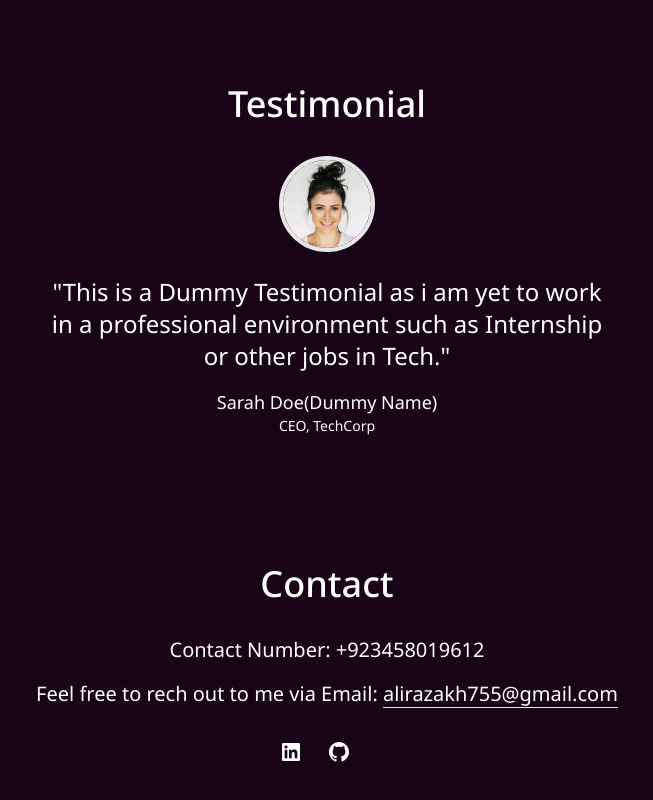
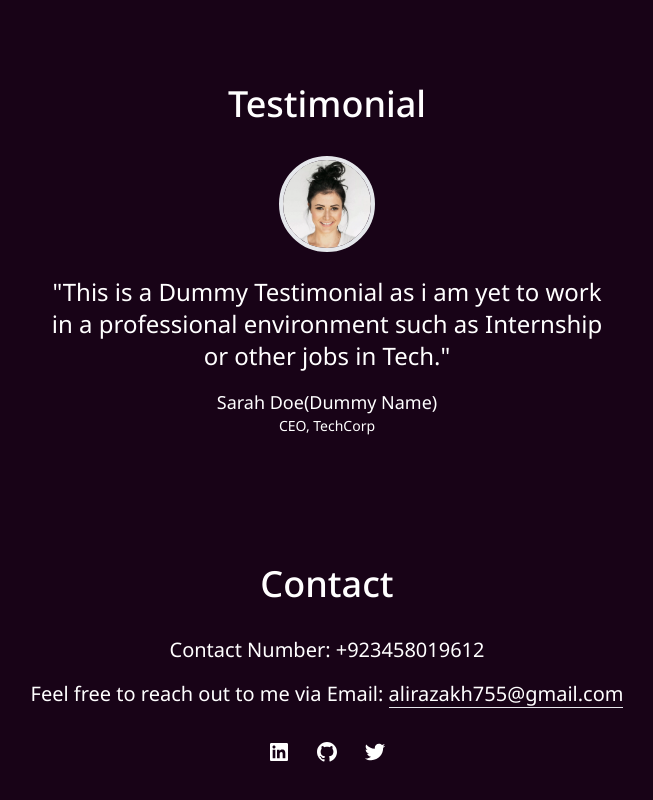
Before and after one commit to aleeraaza/resume, a React (Vite) app: page / in a window 1280 px wide. Shown: the part 5207-6007 px from the top of the page, without its empty margins (313-966 px from the left). Built offline with nearby package versions, Linux system fonts and the light colour scheme; a web font is replaced by a local one.

Commit message:
Resolved merge conflicts

```diff
--- a/src/components/Contact.jsx
+++ b/src/components/Contact.jsx
@@ -1,4 +1,8 @@
-import { RiGithubFill, RiLinkedinBoxFill } from "@remixicon/react";
+import {
+  RiGithubFill,
+  RiLinkedinBoxFill,
+  RiTwitterFill,
+} from "@remixicon/react";
 import { useEffect, useRef } from "react";
 import { gsap } from "gsap";
 import { ScrollTrigger } from "gsap/ScrollTrigger";
@@ -47,7 +51,7 @@ const Contact = () => {
           Contact Number: +923458019612
         </p>
         <p className="contact-text mb-4 text-lg lg:text-xl">
-          Feel free to rech out to me via Email:{"  "}
+          Feel free to reach out to me via Email:{"  "}
           <a href="mailto:alirazakh755@gmail.com" className="border-b">
             alirazakh755@gmail.com
           </a>
@@ -78,7 +82,7 @@ const Contact = () => {
             className="contact-icon"
             aria-label="Visit my Twitter profile"
           >
-            {/* <RiTwitterFill className="text-3xl" /> */}
+            <RiTwitterFill className="text-3xl" />
           </a>
         </div>
       </div>
```
